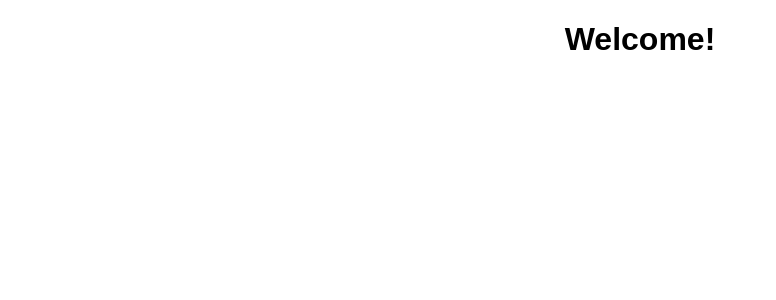
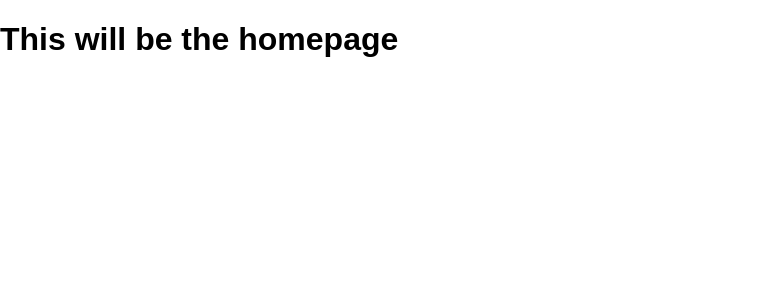
Before and after one commit to alfa315/Nets-App, a React (Create React App) app: page /Home in a window 1280 px wide. Shown: the top 300 px of the page, without its empty margins (0-776 px from the left). Built offline with nearby package versions, Linux system fonts and the light colour scheme.

Commit message:
welcome and home routes

```diff
--- a/package.json
+++ b/package.json
@@ -5,6 +5,7 @@
   "dependencies": {
     "react": "^16.2.0",
     "react-dom": "^16.2.0",
+    "react-router-dom": "^4.2.2",
     "react-scripts": "1.1.1"
   },
   "scripts": {
--- a/src/App.css
+++ b/src/App.css
@@ -1,28 +1,3 @@
 .App {
   text-align: center;
 }
-
-.App-logo {
-  animation: App-logo-spin infinite 20s linear;
-  height: 80px;
-}
-
-.App-header {
-  background-color: #222;
-  height: 150px;
-  padding: 20px;
-  color: white;
-}
-
-.App-title {
-  font-size: 1.5em;
-}
-
-.App-intro {
-  font-size: large;
-}
-
-@keyframes App-logo-spin {
-  from { transform: rotate(0deg); }
-  to { transform: rotate(360deg); }
-}
--- a/src/App.js
+++ b/src/App.js
@@ -1,13 +1,23 @@
 import React, { Component } from 'react';
 import './App.css';
+import { Route } from 'react-router-dom'
+import WelcomePage from './components/welcome/WelcomePage.js'
+import HomePage from './components/home/HomePage.js'
 
 class App extends Component {
   render() {
     return (
-      <div className="App">
-        <h1>Welcome!</h1>
+      <div>
+        <Route exact path='/' render={() =>
+          <WelcomePage
+          />}
+        />
+        <Route exact path='/Home' render={() =>
+          <HomePage
+          />}
+        />
       </div>
-    );
+    )
   }
 }
 
--- /dev/null
+++ b/src/components/home/HomePage.js
@@ -0,0 +1,13 @@
+import React, { Component } from 'react'
+
+class HomePage extends Component {
+  render() {
+    return (
+      <div>
+        <h1>This will be the homepage</h1>
+      </div>
+    )
+  }
+}
+
+export default HomePage
--- /dev/null
+++ b/src/components/welcome/WelcomePage.js
@@ -0,0 +1,11 @@
+import React from 'react';
+
+const WelcomePage = (props) => {
+  return (
+    <div className='WelcomePage'>
+      <h1>Welcome</h1>
+    </div>
+  )
+}
+
+export default WelcomePage
--- a/src/index.js
+++ b/src/index.js
@@ -3,6 +3,7 @@ import ReactDOM from 'react-dom';
 import './index.css';
 import App from './App';
 import registerServiceWorker from './registerServiceWorker';
+import { BrowserRouter as Router } from 'react-router-dom';
 
-ReactDOM.render(<App />, document.getElementById('root'));
+ReactDOM.render(<Router><App /></Router>, document.getElementById('root'));
 registerServiceWorker();
```
Also changed, not shown: 2 other files (tests, documents, lock files or other folders).
